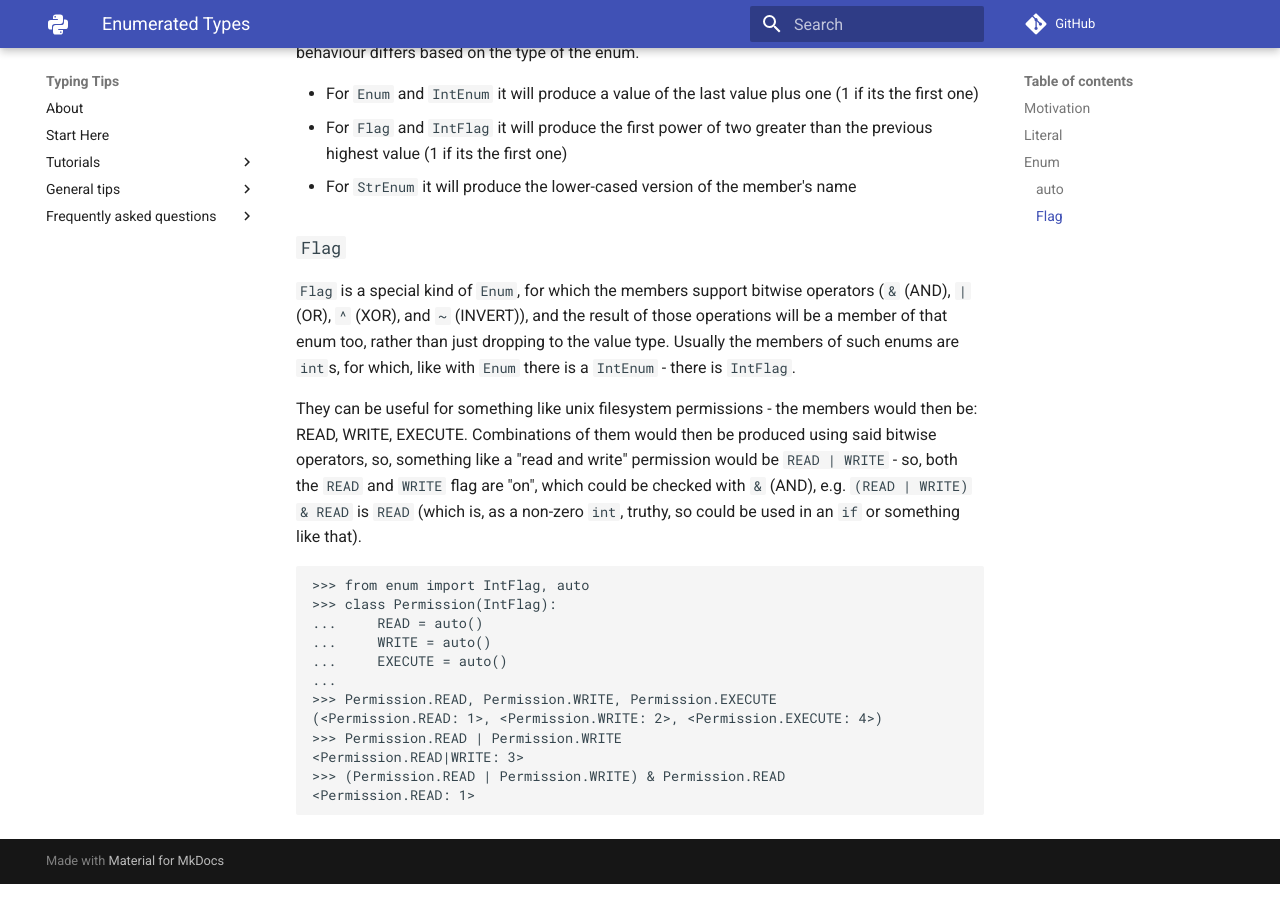
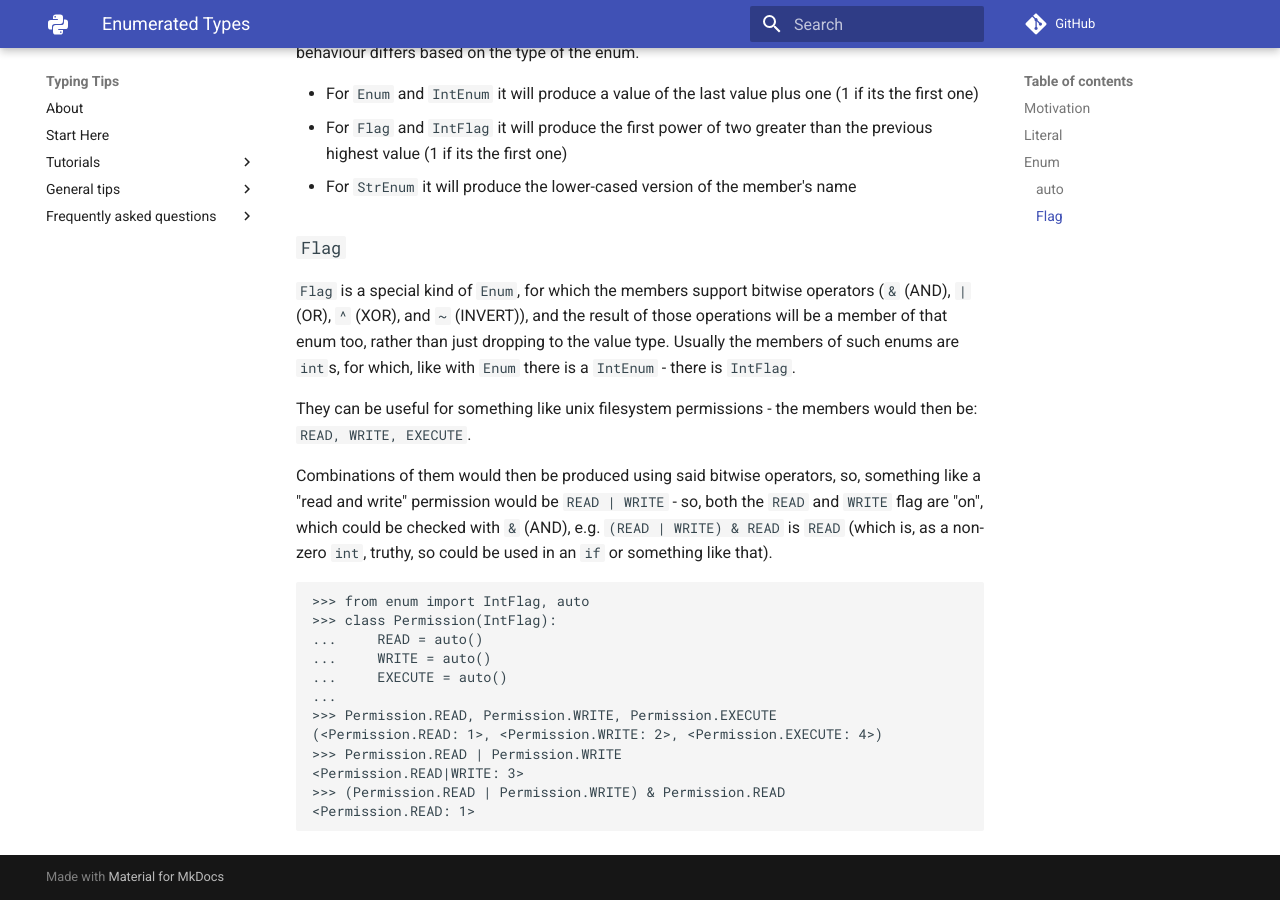
Before and after one commit to decorator-factory/typing-tips, an MkDocs documentation site: the page built from docs/main-tutorial/3-enumerated-types/index.md, in a window 1280 px wide and 900 px high, scrolled down 2990 px. Built offline with MkDocs 1.6.1 and Material for MkDocs 9.7.7, drawn with Linux system fonts in a browser that asks for light colours; comment, search, counter and statistics services are not loaded; some of the changed lines change nothing that is shown; some of the changed text lies outside the part shown.

Commit message:
A bit of formatting

````diff
--- a/docs/main-tutorial/3-enumerated-types/index.md
+++ b/docs/main-tutorial/3-enumerated-types/index.md
@@ -12,10 +12,10 @@ There are some differences between them, though.
 
 ``Literal`` is the simpler one, that can be used for:
 
-- ``int``eger literals (not floats, though)
+- ``int``eger literals (**not ``float``s**, though)
 - ``str``ing literals
 - ``bytes`` literals
-- ``bool``ean literals
+- ``bool``ean literals (``False, True``)
 - the ``None`` singleton
 - enum members, which will be explained later
 
@@ -125,7 +125,8 @@ thats somewhat of a limitation of types that represent specific values, even tho
 
 ``Flag`` is a special kind of ``Enum``, for which the members support bitwise operators (``&`` (AND), ``|`` (OR), ``^`` (XOR), and ``~`` (INVERT)), and the result of those operations will be a member of that enum too, rather than just dropping to the value type. Usually the members of such enums are ``int``s, for which, like with ``Enum`` there is a ``IntEnum`` - there is ``IntFlag``.
 
-They can be useful for something like unix filesystem permissions - the members would then be: READ, WRITE, EXECUTE.
+They can be useful for something like unix filesystem permissions - the members would then be: ``READ, WRITE, EXECUTE``.
+
 Combinations of them would then be produced using said bitwise operators, so, something like a "read and write" permission would be ``READ | WRITE`` - so, both the ``READ`` and ``WRITE`` flag are "on", which could be checked with ``&`` (AND), e.g. ``(READ | WRITE) & READ`` is ``READ`` (which is, as a non-zero ``int``, truthy, so could be used in an ``if`` or something like that).
 
 ```python-repl
````
